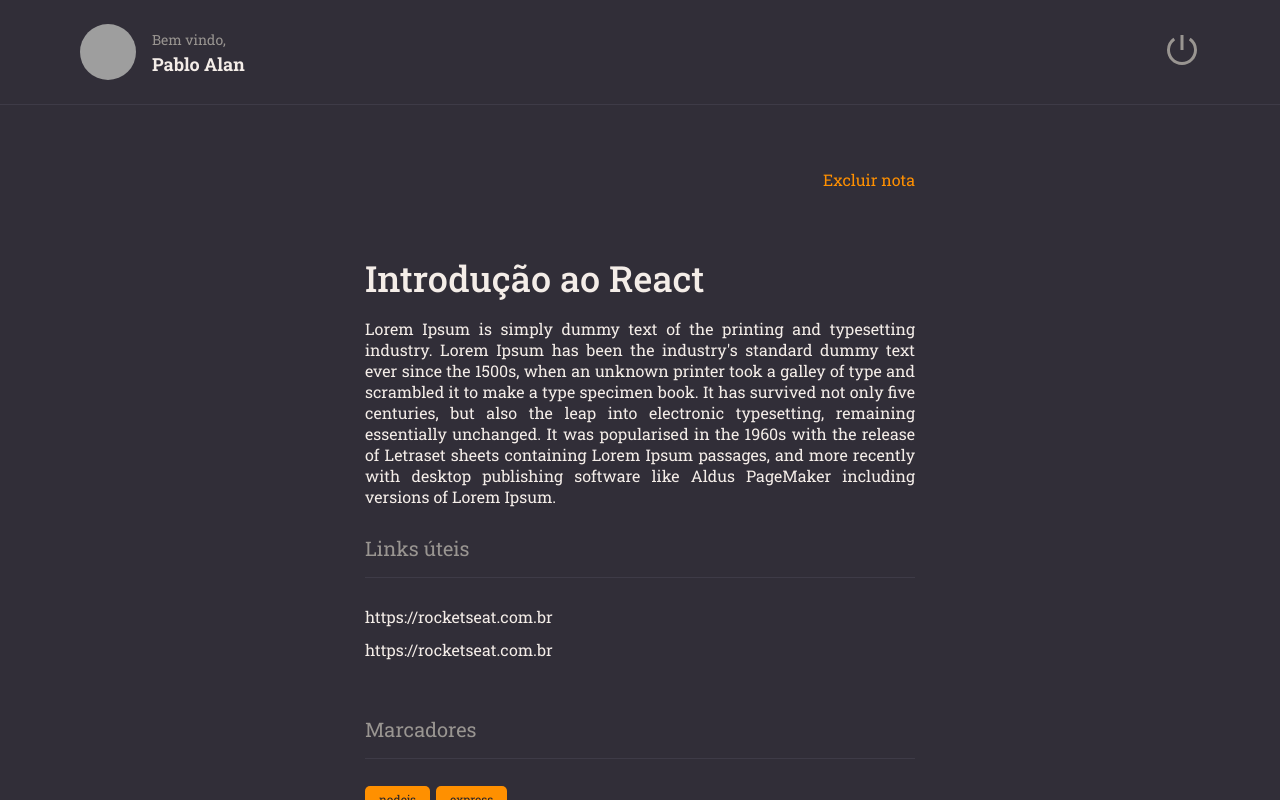
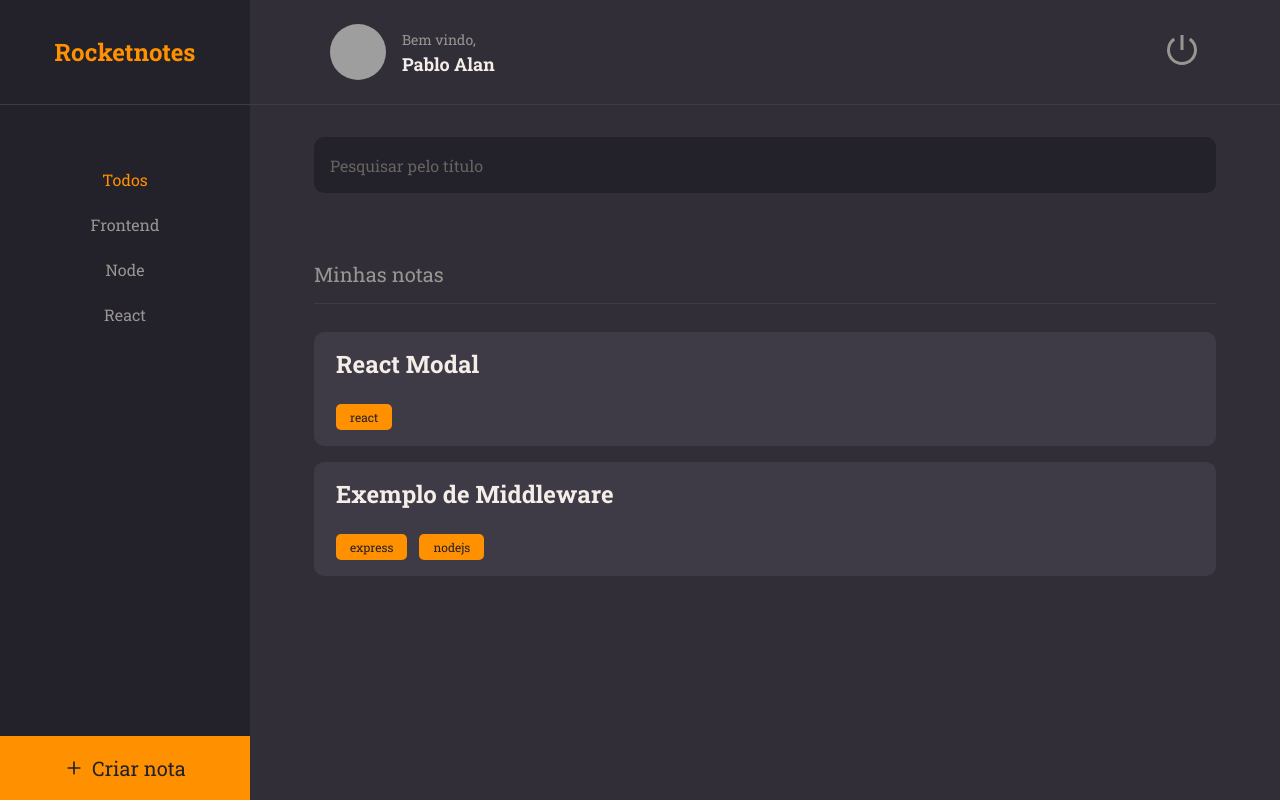
Before and after one commit to PabloXT14/Rocketnotes-Web, a React (Vite) app: page / in a window 1280 px wide. Built offline with nearby package versions, Linux system fonts and the light colour scheme; grey boxes are pictures that could not be loaded.

Commit message:
feat: implementing Home page

```diff
--- a/src/App.tsx
+++ b/src/App.tsx
@@ -2,12 +2,13 @@ import { ThemeProvider } from "styled-components";
 import { Details } from "./pages/Details";
 import { defaultTheme } from "./styles/theme/defaultTheme";
 import { GlobalStyles } from "./styles/global";
+import { Home } from "./pages/Home";
 
 export function App() {
   return (
     <ThemeProvider theme={defaultTheme}>
       <GlobalStyles />
-      <Details />
+      <Home />
     </ThemeProvider>
   )
 }
--- a/src/components/ButtonText/index.tsx
+++ b/src/components/ButtonText/index.tsx
@@ -1,14 +1,15 @@
 import { ButtonHTMLAttributes } from 'react';
-import { ButtonTextContainer } from './styles';
+import { ButtonTextContainer, ButtonTextContainerProps } from './styles';
 
-interface ButtonTextProps extends ButtonHTMLAttributes<HTMLButtonElement> {
+type ButtonTextProps = ButtonHTMLAttributes<HTMLButtonElement> & ButtonTextContainerProps & {
   title: string;
 }
 
-export function ButtonText({ title, ...rest }: ButtonTextProps) {
+export function ButtonText({ title, isActive = false, ...rest }: ButtonTextProps) {
   return (
     <ButtonTextContainer
       type="button"
+      isActive={isActive}
       {...rest}
     >
       {title}
--- a/src/components/ButtonText/styles.ts
+++ b/src/components/ButtonText/styles.ts
@@ -1,8 +1,12 @@
 import styled from "styled-components";
 
-export const ButtonTextContainer = styled.button`
+export interface ButtonTextContainerProps {
+  isActive?: boolean;
+}
+
+export const ButtonTextContainer = styled.button<ButtonTextContainerProps>`
   background: none;
   border: 0;
-  color: ${({ theme }) => theme.COLORS.ORANGE};
+  color: ${({ theme, isActive }) => isActive ? theme.COLORS.ORANGE : theme.COLORS.GRAY_100};
   font-size: 1rem;
 `;
--- /dev/null
+++ b/src/components/Input/index.tsx
@@ -0,0 +1,21 @@
+import { ComponentType, InputHTMLAttributes } from 'react';
+import { IconBaseProps } from 'react-icons/lib';
+import { InputContainer } from './styles';
+
+type InputProps = InputHTMLAttributes<HTMLInputElement> & {
+  icon?: ComponentType<IconBaseProps>;
+}
+
+export function Input({ icon: Icon = undefined, ...rest }: InputProps) {
+  return (
+    <InputContainer
+      {...rest}
+    >
+      {Icon && <Icon size={20} />}
+      <input
+        type="text"
+        {...rest}
+      />
+    </InputContainer>
+  );
+}
--- /dev/null
+++ b/src/components/Input/styles.ts
@@ -0,0 +1,34 @@
+import styled from "styled-components";
+
+export const InputContainer = styled.div`
+  width: 100%;
+
+  display: flex;
+  align-items: center;
+
+  margin-bottom: 0.5rem;
+
+  background-color: ${({ theme }) => theme.COLORS.BACKGROUND_900};
+  color: ${({ theme }) => theme.COLORS.GRAY_300};
+  border-radius: 10px;
+
+  > input {
+    width: 100%;
+    height: 3.5rem;
+
+    padding: 0 1rem;
+
+    background-color: transparent;
+    color: ${({ theme }) => theme.COLORS.WHITE};
+    border: none;
+    outline: none;
+
+    &::placeholder {
+      color: ${({ theme }) => theme.COLORS.GRAY_300};
+    }
+  }
+
+  > svg {
+    margin-left: 1rem;
+  }
+`;
--- a/src/pages/Details/index.tsx
+++ b/src/pages/Details/index.tsx
@@ -3,7 +3,7 @@ import { ButtonText } from "../../components/ButtonText";
 import { DefaultSection } from "../../components/DefaultSection";
 import { Header } from "../../components/Header";
 import { Tag } from "../../components/Tag";
-import { Content, DetailsContainer, Links } from "./styles";
+import { DetailsContent, DetailsContainer, Links } from "./styles";
 
 export function Details() {
   return (
@@ -11,8 +11,8 @@ export function Details() {
       <Header />
 
       <main>
-        <Content>
-          <ButtonText title="Excluir nota" />
+        <DetailsContent>
+          <ButtonText title="Excluir nota" isActive />
 
           <h1>
             Introdução ao React
@@ -39,7 +39,7 @@ export function Details() {
           </DefaultSection>
 
           <Button title="Voltar" />
-        </Content>
+        </DetailsContent>
       </main>
     </DetailsContainer>
   )
--- a/src/pages/Details/styles.ts
+++ b/src/pages/Details/styles.ts
@@ -29,7 +29,7 @@ export const Links = styled.ul`
   }
 `;
 
-export const Content = styled.div`
+export const DetailsContent = styled.div`
   max-width: 550px;
   margin: 0 auto;
 
--- /dev/null
+++ b/src/pages/Home/components/Note/index.tsx
@@ -0,0 +1,25 @@
+import { HtmlHTMLAttributes } from 'react';
+import { Tag } from '../../../../components/Tag';
+import { NoteContainer } from './styles';
+
+type NoteProps = HtmlHTMLAttributes<HTMLDivElement> & {
+  data: {
+    title: string;
+    tags: string[];
+  }
+}
+
+export function Note({ data, ...rest }: NoteProps) {
+  return (
+    <NoteContainer
+      {...rest}
+    >
+      <h2>{data.title}</h2>
+      <div>
+        {data.tags.map(tag => (
+          <Tag key={Math.floor(Math.random() * Date.now())} title={tag} />
+        ))}
+      </div>
+    </NoteContainer>
+  );
+}
--- /dev/null
+++ b/src/pages/Home/components/Note/styles.ts
@@ -0,0 +1,24 @@
+import styled from "styled-components";
+
+export const NoteContainer = styled.div`
+  background-color: ${({ theme }) => theme.COLORS.BACKGROUND_700};
+  padding: 1rem 1.375rem;
+  border-radius: 10px;
+
+  & + & {
+    margin-top: 1rem;
+  }
+
+  > h2 {
+    font-size: 1.5rem;
+    color: ${({ theme }) => theme.COLORS.WHITE};
+    margin-bottom: 1.5rem;
+  }
+
+  > div {
+    display: flex;
+    align-items: center;
+    justify-content: flex-start;
+    gap: 6px;
+  }
+`;
--- /dev/null
+++ b/src/pages/Home/index.tsx
@@ -0,0 +1,68 @@
+import { ButtonText } from '../../components/ButtonText';
+import { Header } from '../../components/Header';
+import { FiPlus, FiSearch } from 'react-icons/fi';
+import { HomeContainer, Brand, Menu, Search, HomeContent, NewNote } from './styles';
+import { Input } from '../../components/Input';
+import { DefaultSection } from '../../components/DefaultSection';
+import { Note } from './components/Note';
+
+interface HomeProps {
+
+}
+
+export function Home() {
+  const fakeNotes = [
+    {
+      title: 'React Modal',
+      tags: ['react']
+    },
+    {
+      title: 'Exemplo de Middleware',
+      tags: ['express', 'nodejs']
+    }
+  ]
+
+  return (
+    <HomeContainer>
+      <Brand>
+        <h1>Rocketnotes</h1>
+      </Brand>
+
+      <Header />
+
+      <Menu>
+        <li>
+          <ButtonText title='Todos' isActive />
+        </li>
+        <li>
+          <ButtonText title='Frontend' />
+        </li>
+        <li>
+          <ButtonText title='Node' />
+        </li>
+        <li>
+          <ButtonText title='React' />
+        </li>
+      </Menu>
+
+      <Search>
+        <Input placeholder='Pesquisar pelo título' />
+      </Search>
+
+      <HomeContent>
+        <DefaultSection title='Minhas notas'>
+          {
+            fakeNotes.map(note => (
+              <Note key={Math.floor(Math.random() * Date.now())} data={note} />
+            ))
+          }
+        </DefaultSection>
+      </HomeContent>
+
+      <NewNote>
+        <FiPlus />
+        Criar nota
+      </NewNote>
+    </HomeContainer>
+  );
+}
--- /dev/null
+++ b/src/pages/Home/styles.ts
@@ -0,0 +1,89 @@
+import styled from 'styled-components';
+
+export const HomeContainer = styled.div`
+  width: 100%;
+  height: 100vh;
+
+  display: grid;
+  grid-template:
+    "brand header" 105px
+    "menu search" 128px
+    "menu content" auto
+    "newnote content" 64px / 250px auto;
+
+  background-color: ${({ theme }) => theme.COLORS.BACKGROUND_800};
+`;
+
+export const Brand = styled.div`
+  grid-area: brand;
+
+  display: flex;
+  align-items: center;
+  justify-content: center;
+
+  background-color: ${({ theme }) => theme.COLORS.BACKGROUND_900};
+  border-bottom: 1px solid ${({ theme }) => theme.COLORS.BACKGROUND_700};
+
+  > h1 {
+    color: ${({ theme }) => theme.COLORS.ORANGE};
+    font-size: 1.5rem;
+    font-weight: 700;
+    line-height: 32px;
+  }
+`;
+
+export const Menu = styled.ul`
+  grid-area: menu;
+
+  list-style: none;
+  background-color: ${({ theme }) => theme.COLORS.BACKGROUND_900};
+  padding-top: 4rem;
+
+  display: flex;
+  flex-direction: column;
+  align-items: center;
+
+  > li + li {
+    margin-top: 1.5rem;
+  }
+`;
+
+export const Search = styled.div`
+  grid-area: search;
+
+  display: flex;
+  align-items: center;
+  padding: 0 4rem;
+`;
+
+export const HomeContent = styled.div`
+  grid-area: content;
+
+  display: flex;
+  flex-direction: column;
+  padding: 0 4rem;
+
+
+`;
+
+export const NewNote = styled.button`
+  grid-area: newnote;
+
+  width: 100%;
+  border: 0;
+
+  display: flex;
+  align-items: center;
+  justify-content: center;
+  gap: 0.5rem;
+
+  background-color: ${({ theme }) => theme.COLORS.ORANGE};
+  color: ${({ theme }) => theme.COLORS.BACKGROUND_900};
+  font-size: 1.25rem;
+  line-height: 26px;
+
+  > svg {
+    font-size: 1.25rem;
+    color: ${({ theme }) => theme.COLORS.BACKGROUND_900};
+  }
+`;
```
